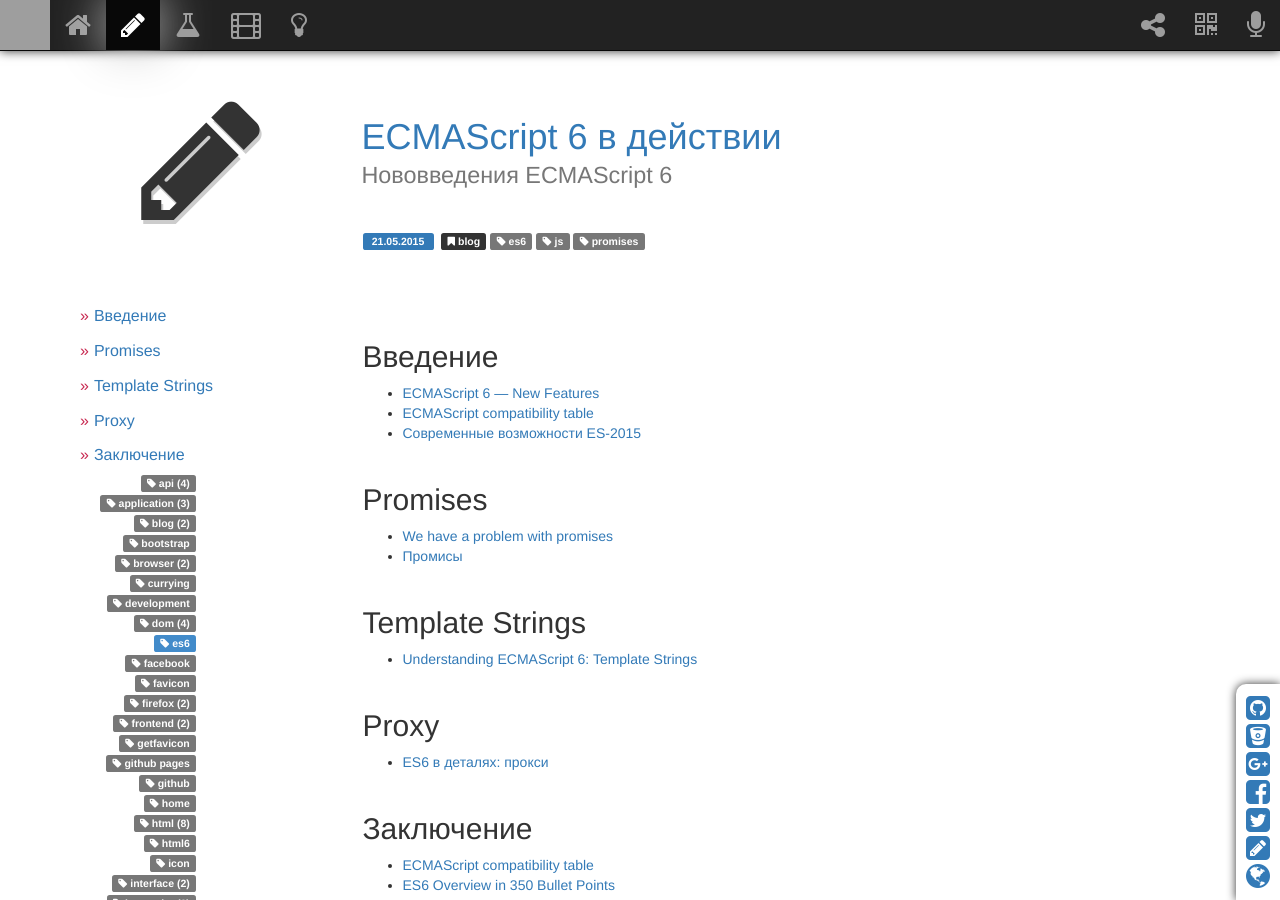
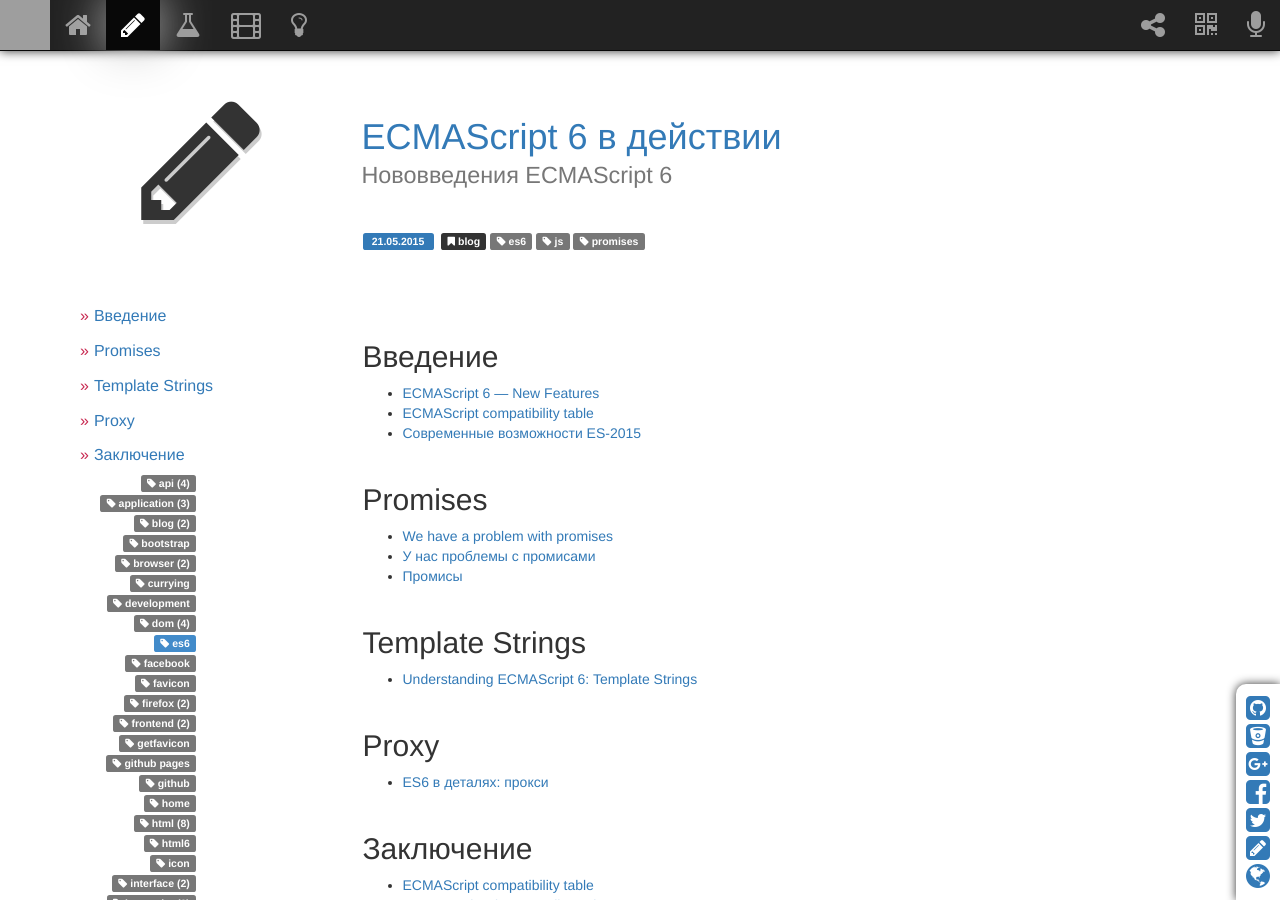
Before and after one commit to sergeymakoveev/sergeymakoveev.github.com, a Jekyll site: the page built from _posts/2015-05-21-js.es6.md, in a window 1280 px wide and 900 px high. Built offline with Jekyll 4.4.1, drawn with Linux system fonts in a browser that asks for light colours; nearby versions of some CDN libraries; comment, search, counter and statistics services are not loaded; grey boxes are pictures that could not be loaded.

Commit message:
[#] update content

```diff
--- a/_posts/2015-05-21-js.es6.md
+++ b/_posts/2015-05-21-js.es6.md
@@ -16,6 +16,7 @@
 
 ## Promises
 *   [We have a problem with promises](http://pouchdb.com/2015/05/18/we-have-a-problem-with-promises.html)
+*   [У нас проблемы с промисами](http://habrahabr.ru/company/mailru/blog/269465/)
 *   [Промисы](http://frontender.info/promises/)
 
 
```
